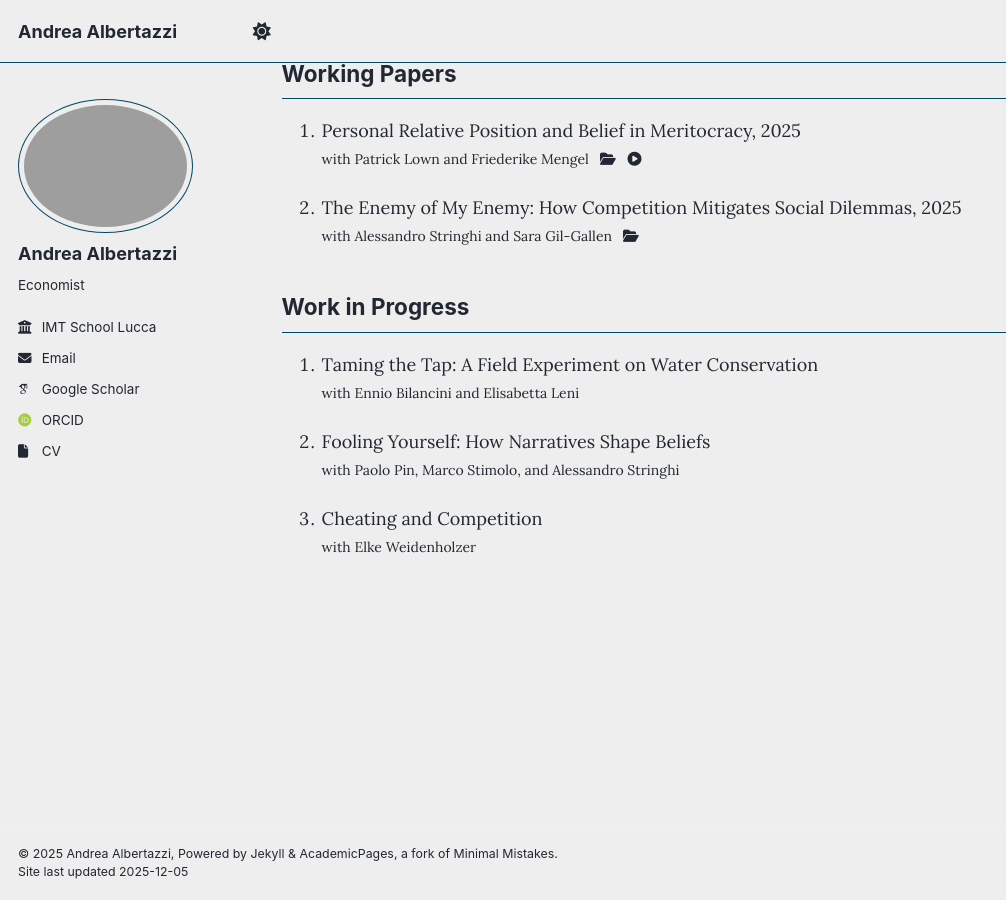
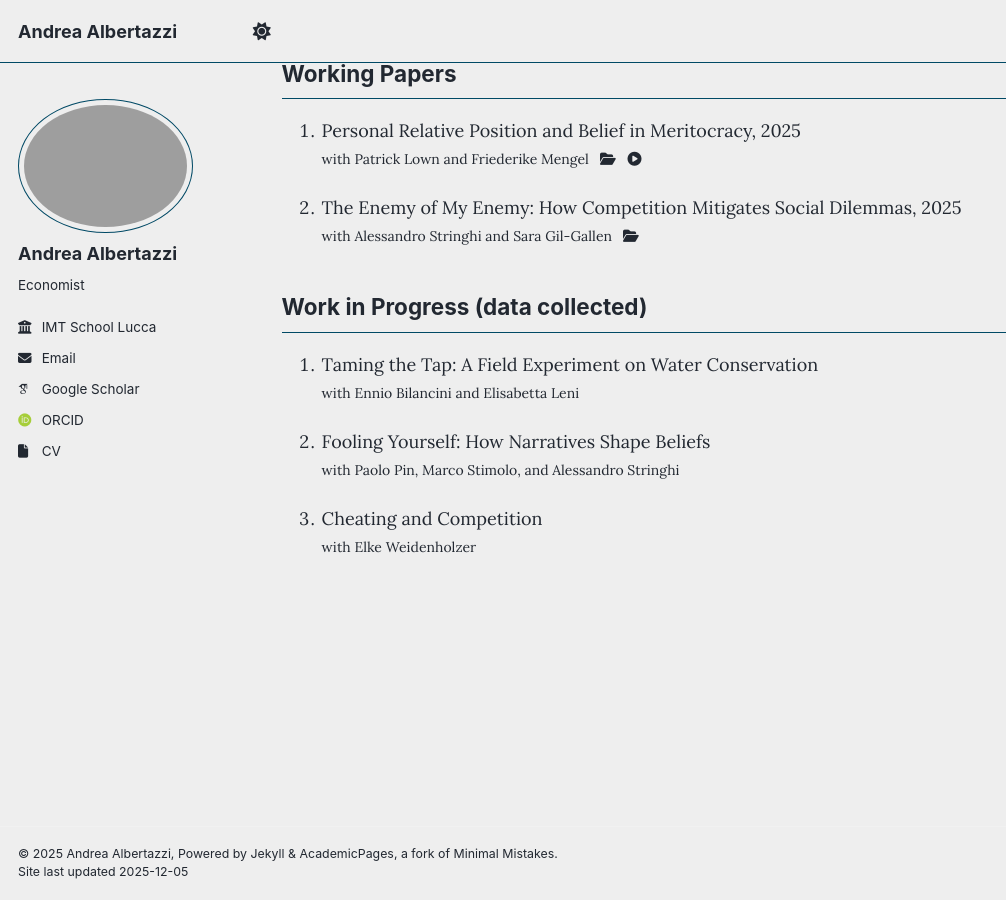
Before and after one commit to tazze87/tazze87.github.io, a Jekyll site: the page built from _pages/about.md, in a window 1280 px wide and 900 px high, scrolled down 596 px. Shown: the whole window, without its empty margins (0-1006 px from the left). Built offline with Jekyll 4.4.1, drawn with Linux system fonts in a browser that asks for light colours; some web fonts are replaced; a script that is not in the unit is left out.

Commit message:
Update about.md

```diff
--- a/_pages/about.md
+++ b/_pages/about.md
@@ -80,7 +80,7 @@ author_profile: true
     </a>
     </span>
 
-## Work in Progress
+## Work in Progress (data collected) ##
 1. Taming the Tap: A Field Experiment on Water Conservation<br>
     <span style="font-size:14px;">
     with <a href="https://sites.google.com/site/enniobilancini/home" target="_blank" rel="noopener noreferrer">Ennio Bilancini</a>
```
